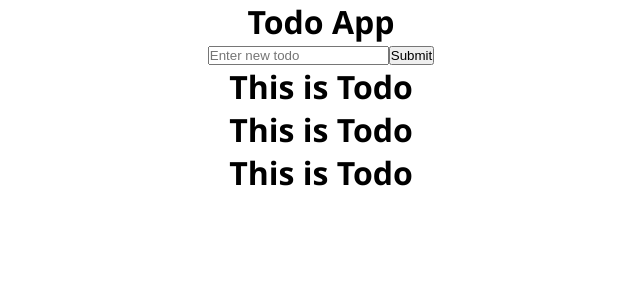
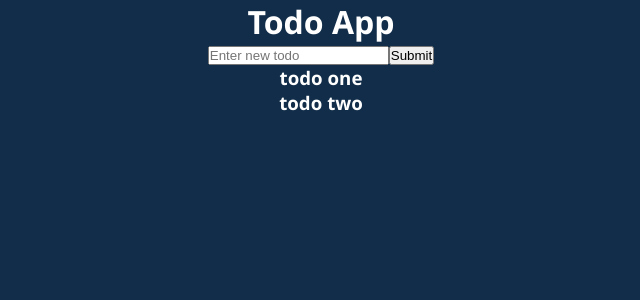
Before and after one commit to T1sev4/React_Todo_app, a React (Create React App) app: page / in a window 1280 px wide. Shown: the top 300 px of the page, without its empty margins (319-959 px from the left). Built offline with nearby package versions, Linux system fonts and the light colour scheme.

Commit message:
Create state for add new todo

```diff
--- a/src/App.js
+++ b/src/App.js
@@ -1,12 +1,15 @@
+import { useState } from 'react';
 import './App.css';
 import TodoForm from './components/Todos/TodoForm';
 import TodoList from './components/Todos/TodoList';
 function App() {
+  const [todos, setTodos] = useState(['todo one', 'todo two']);
+
   return (
     <div className="App">
       <h1>Todo App</h1>
       <TodoForm />
-      <TodoList />
+      <TodoList todos={todos} />
     </div>
   );
 }
--- a/src/components/Todos/Todo.js
+++ b/src/components/Todos/Todo.js
@@ -1,5 +1,5 @@
-function Todo() {
-  return <h1>This is Todo</h1>;
+function Todo({ todo }) {
+  return <h3>{todo}</h3>;
 }
 
 export default Todo;
--- a/src/components/Todos/TodoList.js
+++ b/src/components/Todos/TodoList.js
@@ -1,13 +1,7 @@
 import Todo from './Todo';
 
-function TodoList() {
-  return (
-    <>
-      <Todo />
-      <Todo />
-      <Todo />
-    </>
-  );
+function TodoList({ todos }) {
+  return todos.map((todo, index) => <Todo key={index} todo={todo} />);
 }
 
 export default TodoList;
--- a/src/index.css
+++ b/src/index.css
@@ -5,4 +5,6 @@
 body {
   font-family: 'Segoe UI', 'Roboto', 'Oxygen', 'Ubuntu', 'Cantarell',
     'Fira Sans', 'Droid Sans', 'Helvetica Neue', sans-serif;
+  color: #fff;
+  background-color: #112d49;
 }
```
